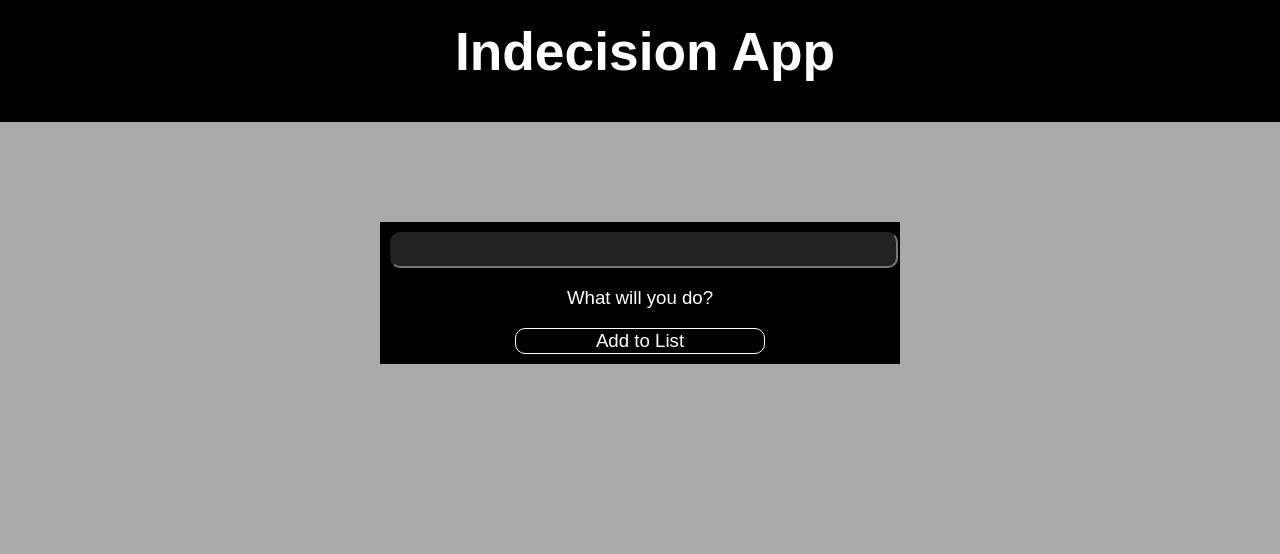
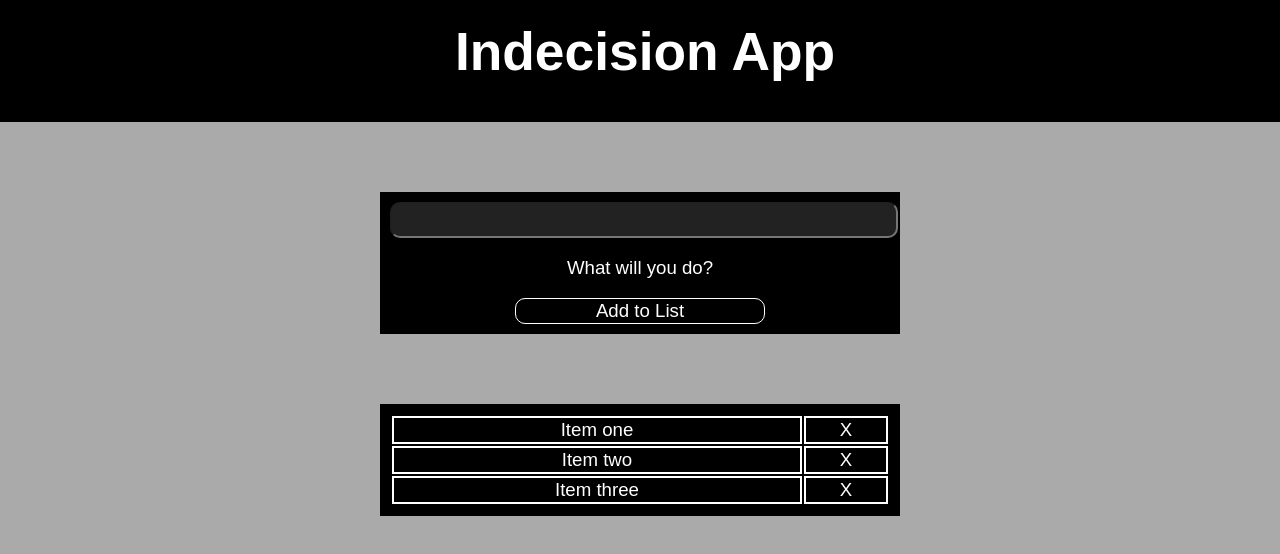
Before and after one commit to julioberina/indecision, a React (Create React App) app: page / in a window 1280 px wide. Shown: the top 554 px of the page. Built offline with nearby package versions, Linux system fonts and the light colour scheme.

Commit message:
Make todo list component with initial values

```diff
--- a/src/App.css
+++ b/src/App.css
@@ -15,7 +15,7 @@
 .topbar h1 { font-size: 40pt; }
 
 .add-menu-item {
-  margin-top: 100px;
+  margin-top: 70px;
   margin-left: auto;
   margin-right: auto;
   background-color: black;
@@ -47,3 +47,27 @@
   color: white;
   font-size: 14pt;
 }
+
+.todo-list {
+  margin-top: 70px;
+  margin-left: auto;
+  margin-right: auto;
+  background-color: black;
+  color: white;
+  max-width: 500px;
+  padding: 10px;
+  font-family: Arial;
+  font-size: 14pt;
+}
+
+.todo-list table {
+  width: 100%;
+}
+
+.todo-list td {
+  border: 2px solid white;
+}
+
+.todo-list .close {
+  cursor: pointer;
+}
--- a/src/App.js
+++ b/src/App.js
@@ -1,5 +1,9 @@
 import React, { Component } from 'react';
 import './App.css';
+
+const state = {
+  list: ['Item one', 'Item two', 'Item three'],
+};
 
 class TopBar extends Component {
   render() {
@@ -23,12 +27,34 @@ class AddListItem extends Component {
   }
 }
 
+class TodoList extends Component {
+  render() {
+    return (
+      <div className="todo-list">
+        <table>
+          <tbody>
+            {
+              state.list.map((item) =>
+                <tr key={item}>
+                  <td colSpan="20" key={item}>{item}</td>
+                  <td className="close" align="center">X</td>
+                </tr>
+              )
+            }
+          </tbody>
+        </table>
+      </div>
+    );
+  }
+}
+
 class App extends Component {
   render() {
     return (
       <div id="main">
         <TopBar />
         <AddListItem />
+        <TodoList />
       </div>
     );
   }
```
